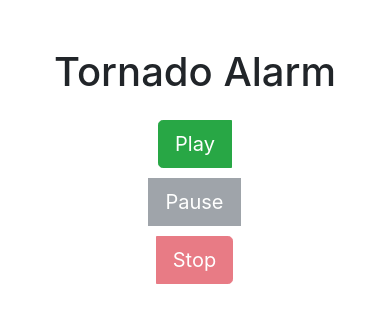
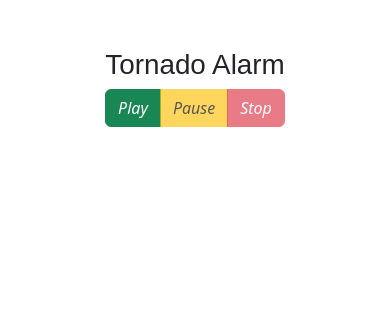
Before and after one commit to fabianbrash/tornado-app, a plain HTML site: page index.html in a window 390 px wide. Drawn offline with nearby package versions, Linux system fonts and the light colour scheme; a web font is replaced by a local one.

Commit message:
Update index.html

```diff
--- a/index.html
+++ b/index.html
@@ -1,67 +1,49 @@
 <!DOCTYPE html>
-<html>
+<html lang="en">
 <head>
-    <meta charset="utf-8">
+  <meta charset="UTF-8">
   <title>Tornado Alarm</title>
-    <!-- Add Bootstrap stylesheet -->
-    <link rel="stylesheet" href="https://cdnjs.cloudflare.com/ajax/libs/twitter-bootstrap/4.6.0/css/bootstrap.min.css">
+  <meta name="viewport" content="width=device-width, initial-scale=1.0">
+  <link rel="stylesheet" href="https://cdn.jsdelivr.net/npm/bootstrap@5.2.3/dist/css/bootstrap.min.css">
+  <link rel="stylesheet" href="https://fonts.googleapis.com/css2?family=Darker+Grotesque&display=swap">
   <style>
-      /* Custom styles for smaller screens */
-      @media (max-width: 576px) {
-        .btn-group {
-          display: flex;
-          flex-direction: column;
-          align-items: center;
-        }
-        .btn-group button {
-          margin-bottom: 10px;
-        }
+    h1 {
+      font-family: 'Darker Grotesque', sans-serif;
     }
   </style>
 </head>
 <body>
-    <div class="container">
-      <div class="row mt-5">
-        <div class="col-12">
-          <h1 class="text-center mb-4">Tornado Alarm</h1>
-        </div>
-      </div>
-      <div class="row justify-content-center">
-        <div class="col-8 col-md-4 text-center">
-          <div class="btn-group">
-            <button id="play-button" class="btn btn-lg btn-success">Play</button>
-            <button id="pause-button" class="btn btn-lg btn-secondary" disabled>Pause</button>
-            <button id="stop-button" class="btn btn-lg btn-danger" disabled>Stop</button>
-          </div>
-        </div>
+
+  <div class="container mt-5 text-center">
+    <h1>Tornado Alarm</h1>
+    <div class="btn-group" role="group" aria-label="Audio Controls">
+      <button id="play-button" type="button" class="btn btn-success"><i class="bi bi-play-fill">Play</i></button>
+      <button id="pause-button" type="button" class="btn btn-warning" disabled><i class="bi bi-pause-fill">Pause</i></button>
+      <button id="stop-button" type="button" class="btn btn-danger" disabled><i class="bi bi-stop-fill">Stop</i></button>
     </div>
   </div>
 
-    <!-- Add Bootstrap script -->
-    <script src="https://cdnjs.cloudflare.com/ajax/libs/twitter-bootstrap/4.6.0/js/bootstrap.min.js"></script>
   <script>
-      const audio = new Audio('https://www.cityoftulsa.org/media/2178/tornado.mp3');
-      const playButton = document.getElementById('play-button');
-      const pauseButton = document.getElementById('pause-button');
-      const stopButton = document.getElementById('stop-button');
+    let audio = new Audio('https://www.cityoftulsa.org/media/2178/tornado.mp3');
 
-      playButton.addEventListener('click', () => {
-        audio.play().then(() => {
+    let playButton = document.getElementById('play-button');
+    let pauseButton = document.getElementById('pause-button');
+    let stopButton = document.getElementById('stop-button');
+
+    playButton.addEventListener('click', function() {
+      audio.play();
       playButton.disabled = true;
       pauseButton.disabled = false;
       stopButton.disabled = false;
-        }).catch((err) => {
-          console.error('Failed to play sound:', err);
-        });
     });
 
-      pauseButton.addEventListener('click', () => {
+    pauseButton.addEventListener('click', function() {
       audio.pause();
       playButton.disabled = false;
       pauseButton.disabled = true;
     });
 
-      stopButton.addEventListener('click', () => {
+    stopButton.addEventListener('click', function() {
       audio.pause();
       audio.currentTime = 0;
       playButton.disabled = false;
@@ -69,5 +51,6 @@
       stopButton.disabled = true;
     });
   </script>
+
 </body>
 </html>
```
Lines whose indentation alone changed are shown as unchanged.
